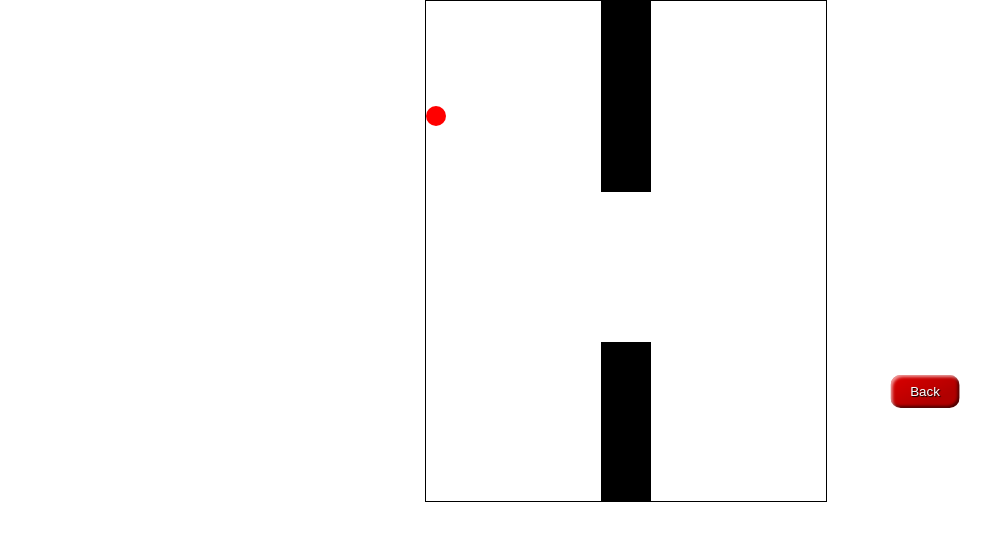
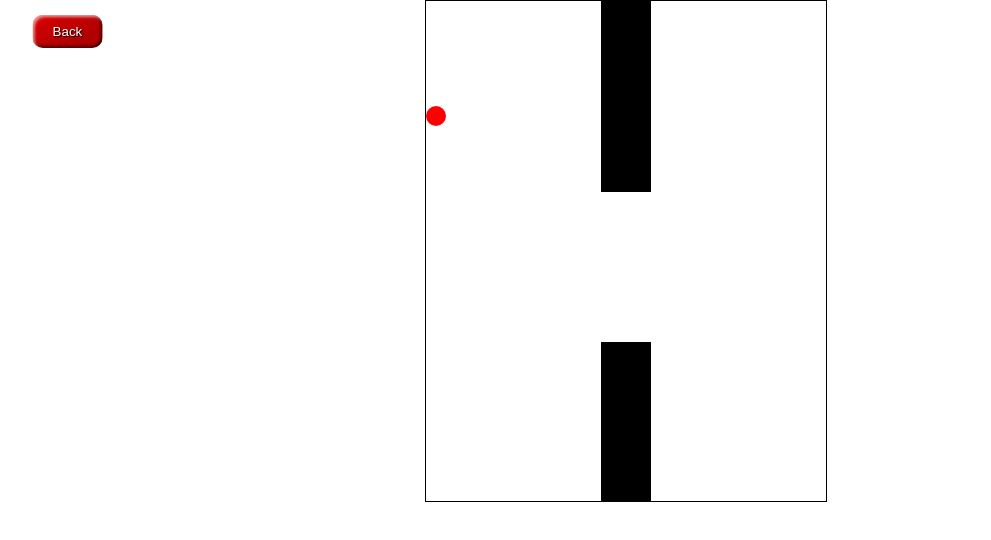
Before and after one commit to aBansku/aBansku.github.io, a plain HTML site: page flappybird.html in a window 1280 px wide. Shown: the whole page, without its empty margins (14-1005 px from the left). Drawn offline with Linux system fonts and the light colour scheme.

Commit message:
Update flappybird.css

```diff
--- a/flappybird.css
+++ b/flappybird.css
@@ -40,7 +40,7 @@
 }
 #back {
     position: absolute;
-    top: 50%; left: 72%;
+    top: 5%; left: 5%;
     transform: translate(-25%,-75%);
     border: 0;
     line-height: 2.5;
```
